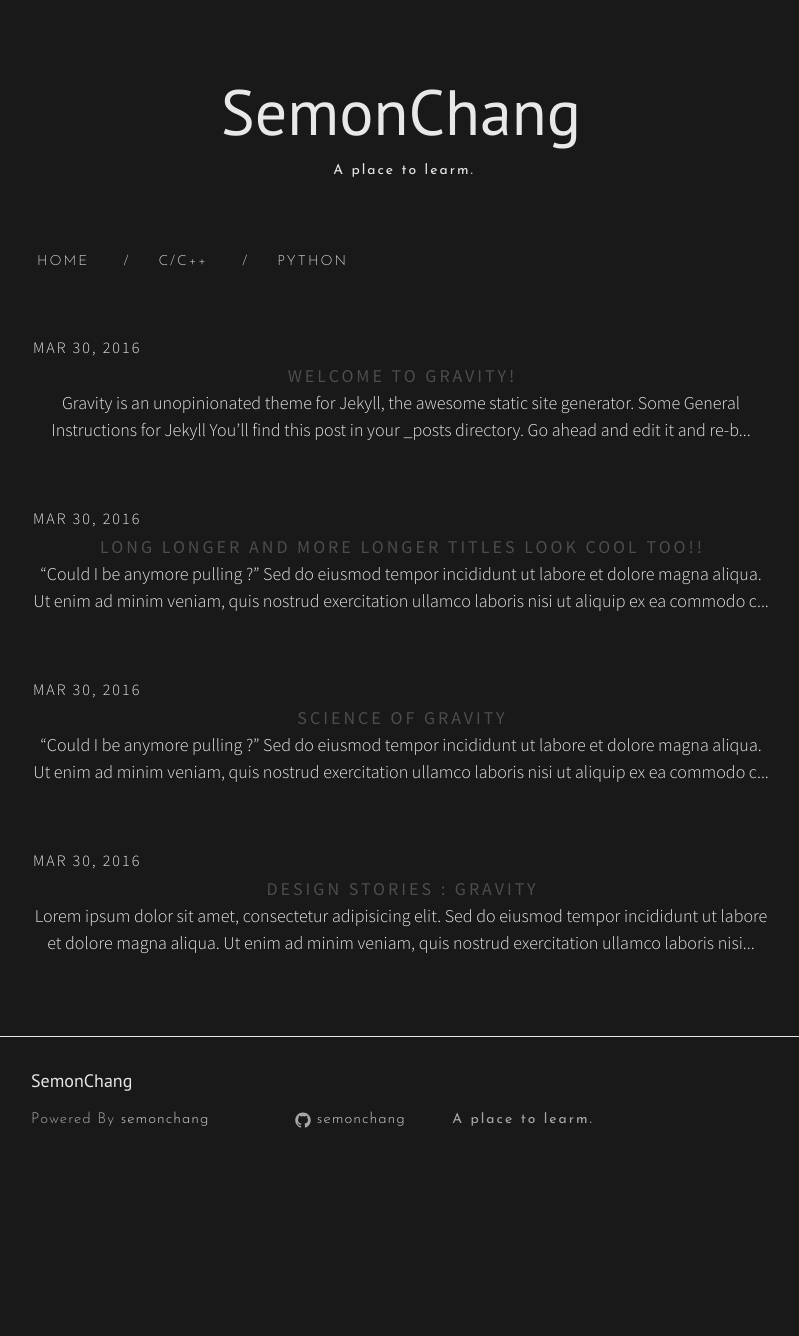
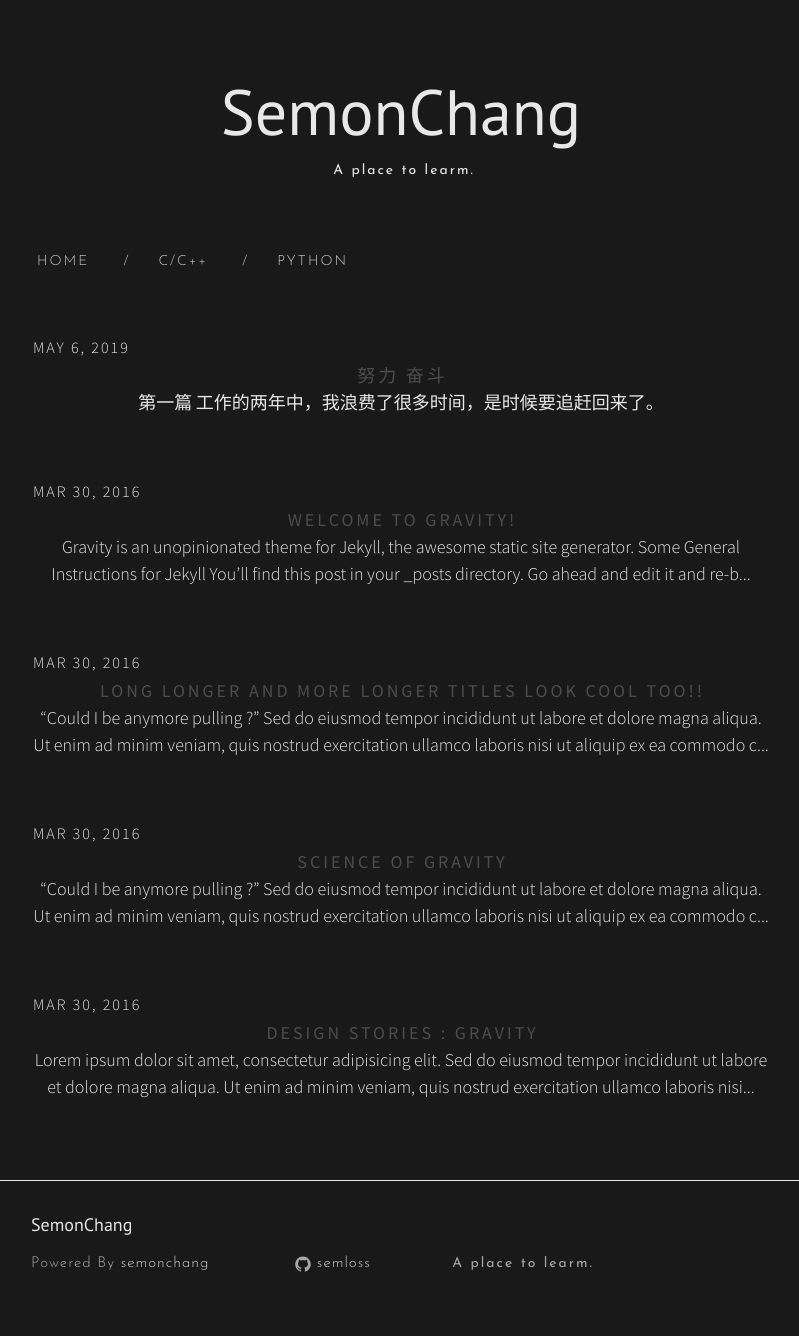
Before and after one commit to Semloss/semloss.github.io, a Jekyll site: the page built from index.html, in a window 1280 px wide. Shown: the whole page, without its empty margins (239-1038 px from the left). Built offline with Jekyll 4.4.1, drawn with Linux system fonts in a browser that asks for light colours; nearby versions of some CDN libraries; the list of posts is cut into pages by our own code; before the commit the page ends 1192 px from its top, so only the background shows below that.

Commit message:
first page

```diff
--- a/_config.yml
+++ b/_config.yml
@@ -12,7 +12,7 @@ description: A place to learm.
 baseurl: "" # the subpath of your site, e.g. /blog
 url: "https://semloss.github.io" # the base hostname & protocol for your site
 #twitter_username: hemang_kumar
-github_username:  semonchang
+github_username:  semloss
 paginate: 20
 #theme-dark: false #Set to true to change to dark website theme
 theme-dark: true #Set to true to change to dark website theme
--- /dev/null
+++ b/_posts/2019-05-06-first.markdown
@@ -0,0 +1,7 @@
+---
+layout: post
+title:  "努力 奋斗"
+date:   2019-05-06 03:00:00
+---
+### 第一篇
+工作的两年中，我浪费了很多时间，是时候要追赶回来了。
```
